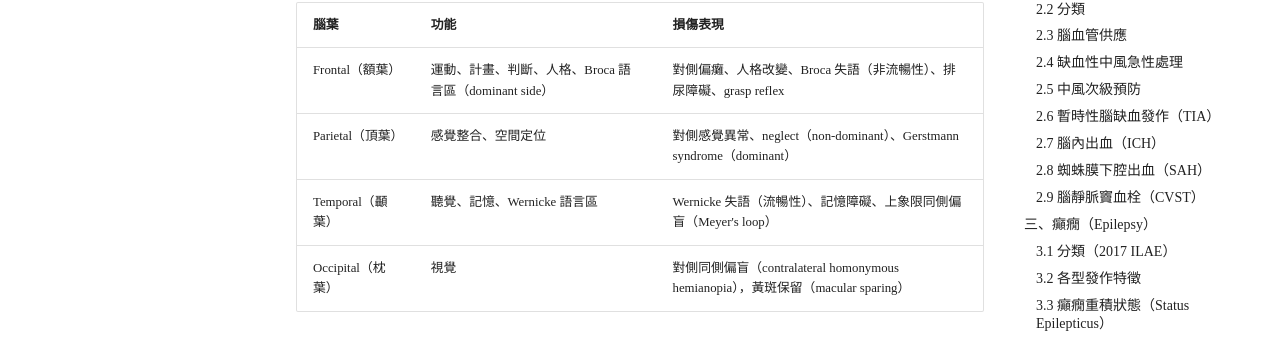
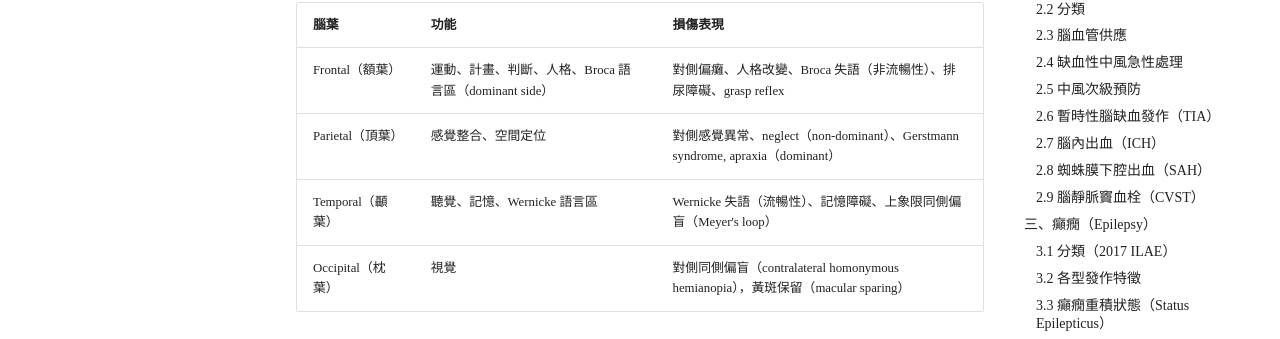
Before and after one commit to hikarimusic/TWMLE, an MkDocs documentation site: the page built from docs/醫學四/神經內科.md, in a window 1280 px wide and 900 px high. Shown: the part 366-705 px from the top of the window. Built offline with MkDocs 1.6.1 and Material for MkDocs 9.7.7, drawn with Linux system fonts in a browser that asks for light colours; some web fonts are replaced.

Commit message:
Update 神經內科.md

```diff
--- a/docs/醫學四/神經內科.md
+++ b/docs/醫學四/神經內科.md
@@ -9,7 +9,7 @@
 | 腦葉 | 功能 | 損傷表現 |
 |------|------|----------|
 | Frontal（額葉） | 運動、計畫、判斷、人格、Broca 語言區（dominant side） | 對側偏癱、人格改變、Broca 失語（非流暢性）、排尿障礙、grasp reflex |
-| Parietal（頂葉） | 感覺整合、空間定位 | 對側感覺異常、neglect（non-dominant）、Gerstmann syndrome（dominant） |
+| Parietal（頂葉） | 感覺整合、空間定位 | 對側感覺異常、neglect（non-dominant）、Gerstmann syndrome, apraxia（dominant） |
 | Temporal（顳葉） | 聽覺、記憶、Wernicke 語言區 | Wernicke 失語（流暢性）、記憶障礙、上象限同側偏盲（Meyer's loop） |
 | Occipital（枕葉） | 視覺 | 對側同側偏盲（contralateral homonymous hemianopia），黃斑保留（macular sparing） |
 
```
